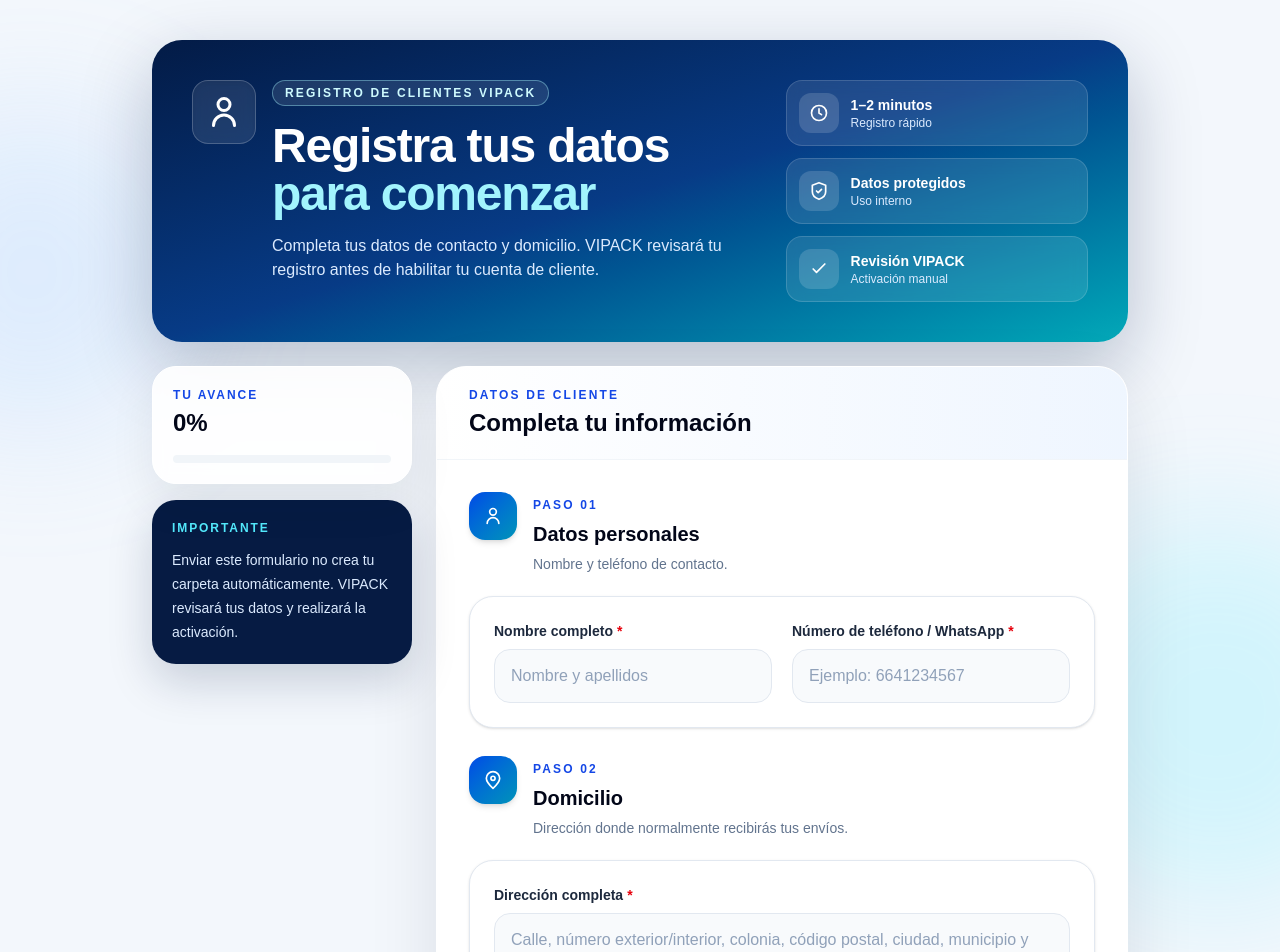
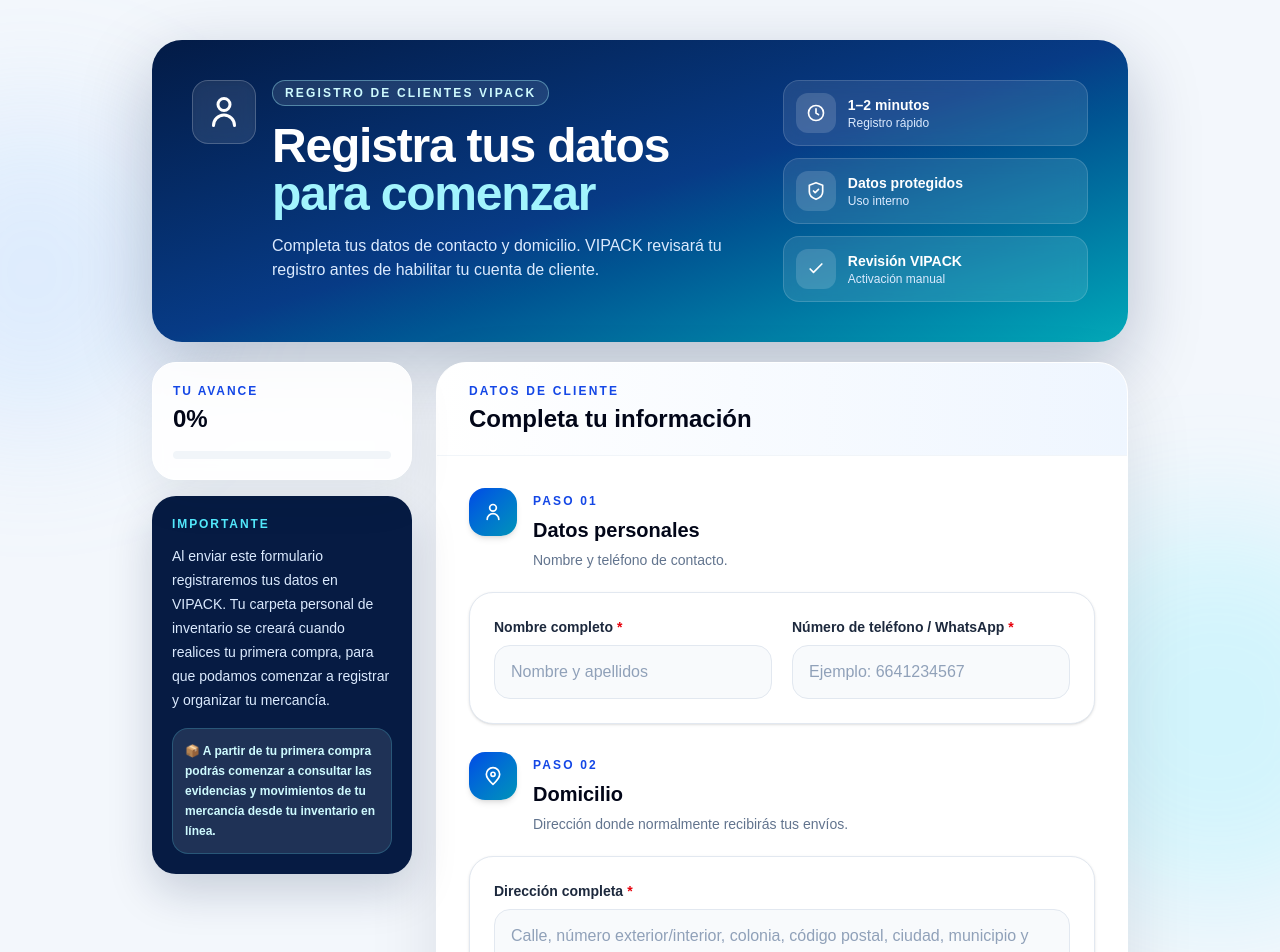
Before and after one commit to VIPACKEnvios/vipack-tracking-system, a Next.js app: page /registro-cliente in a window 1280 px wide. Shown: the top 952 px of the page. Built offline with nearby package versions, Linux system fonts and the light colour scheme.

Commit message:
Mejora registro de clientes en movil

```diff
--- a/app/registro-cliente/page.tsx
+++ b/app/registro-cliente/page.tsx
@@ -215,9 +215,9 @@
     <main className="relative min-h-screen overflow-hidden bg-[#f3f7fc] text-slate-900">
       <DecoracionFondo />
 
-      <div className="relative mx-auto max-w-5xl px-4 py-6 sm:px-6 md:py-10">
-        <header className="mb-6 overflow-hidden rounded-[30px] bg-gradient-to-br from-[#031b46] via-[#073b86] to-[#05a9b8] text-white shadow-[0_24px_70px_rgba(3,27,70,0.25)]">
-          <div className="grid gap-8 px-6 py-8 md:grid-cols-[1.3fr_0.7fr] md:px-10 md:py-10">
+      <div className="relative mx-auto w-full max-w-5xl px-3 py-4 sm:px-6 sm:py-6 md:py-10">
+        <header className="mb-5 overflow-hidden rounded-[24px] sm:rounded-[30px] bg-gradient-to-br from-[#031b46] via-[#073b86] to-[#05a9b8] text-white shadow-[0_24px_70px_rgba(3,27,70,0.25)]">
+          <div className="grid gap-6 px-4 py-6 sm:px-6 sm:py-8 md:grid-cols-[1.3fr_0.7fr] md:px-10 md:py-10">
             <div className="flex items-start gap-4">
               <div className="flex h-16 w-16 shrink-0 items-center justify-center rounded-2xl border border-white/20 bg-white/10 shadow-inner backdrop-blur">
                 <IconoUsuario className="h-9 w-9" />
@@ -228,7 +228,7 @@
                   Registro de clientes VIPACK
                 </span>
 
-                <h1 className="mt-4 text-3xl font-black tracking-tight sm:text-4xl md:text-5xl">
+                <h1 className="mt-4 text-2xl font-black tracking-tight sm:text-4xl md:text-5xl">
                   Registra tus datos
                   <span className="block text-cyan-200">
                     para comenzar
@@ -272,7 +272,7 @@
         </header>
 
         {registroExitoso ? (
-          <section className="overflow-hidden rounded-[30px] border border-white bg-white shadow-[0_24px_70px_rgba(15,23,42,0.10)]">
+          <section className="min-w-0 overflow-hidden rounded-[24px] border border-white bg-white shadow-[0_24px_70px_rgba(15,23,42,0.10)] sm:rounded-[30px]">
             <div className="bg-gradient-to-br from-emerald-600 via-teal-600 to-cyan-600 px-6 py-10 text-center text-white">
               <div className="mx-auto flex h-20 w-20 items-center justify-center rounded-full bg-white text-emerald-600 shadow-xl">
                 <IconoCheck className="h-10 w-10" />
@@ -306,16 +306,15 @@
 
                 <div className="mt-4 space-y-3 text-sm leading-6 text-slate-600">
                   <p>
-                    1. VIPACK revisará tus datos.
+                    1. Tus datos quedarán registrados en VIPACK.
                   </p>
                   <p>
-                    2. Cuando tu registro sea aprobado,
-                    se creará tu número de cliente y tu
-                    carpeta de inventario.
+                    2. Cuando realices tu primera compra, VIPACK creará tu
+                    número de cliente y tu carpeta personal de inventario.
                   </p>
                   <p>
-                    3. Recibirás la información necesaria
-                    para utilizar el servicio.
+                    3. Desde ese momento podrás comenzar a consultar las
+                    evidencias y movimientos de tu mercancía.
                   </p>
                 </div>
               </div>
@@ -332,7 +331,7 @@
             </div>
           </section>
         ) : (
-          <div className="grid items-start gap-6 lg:grid-cols-[260px_1fr]">
+          <div className="grid min-w-0 items-start gap-4 sm:gap-6 lg:grid-cols-[260px_minmax(0,1fr)]">
             <aside className="space-y-4 lg:sticky lg:top-6">
               <section className="rounded-3xl border border-white bg-white/90 p-5 shadow-[0_18px_45px_rgba(15,23,42,0.08)] backdrop-blur">
                 <p className="text-xs font-black uppercase tracking-[0.16em] text-blue-700">
@@ -360,11 +359,19 @@
                 </p>
 
                 <p className="mt-3 text-sm leading-6 text-blue-100">
-                  Enviar este formulario no crea tu
-                  carpeta automáticamente. VIPACK
-                  revisará tus datos y realizará la
-                  activación.
+                  Al enviar este formulario registraremos tus datos en VIPACK.
+                  Tu carpeta personal de inventario se creará cuando realices
+                  tu primera compra, para que podamos comenzar a registrar y
+                  organizar tu mercancía.
                 </p>
+
+                <div className="mt-4 rounded-2xl border border-cyan-300/20 bg-white/10 p-3">
+                  <p className="text-xs font-bold leading-5 text-cyan-100">
+                    📦 A partir de tu primera compra podrás comenzar a consultar
+                    las evidencias y movimientos de tu mercancía desde tu
+                    inventario en línea.
+                  </p>
+                </div>
               </section>
             </aside>
 
@@ -372,7 +379,7 @@
               onSubmit={
                 enviarFormulario
               }
-              className="overflow-hidden rounded-[30px] border border-white bg-white shadow-[0_24px_70px_rgba(15,23,42,0.10)]"
+              className="min-w-0 overflow-hidden rounded-[24px] border border-white bg-white shadow-[0_24px_70px_rgba(15,23,42,0.10)] sm:rounded-[30px]"
             >
               <div className="border-b border-slate-100 bg-gradient-to-r from-white to-blue-50 px-5 py-5 sm:px-8">
                 <p className="text-xs font-black uppercase tracking-[0.18em] text-blue-700">
@@ -384,7 +391,7 @@
                 </h2>
               </div>
 
-              <div className="space-y-7 p-5 sm:p-8">
+              <div className="space-y-6 p-4 sm:space-y-7 sm:p-8">
                 <SeccionFormulario
                   numero="01"
                   titulo="Datos personales"
@@ -457,7 +464,7 @@
                         required
                         rows={4}
                         placeholder="Calle, número exterior/interior, colonia, código postal, ciudad, municipio y estado"
-                        className="w-full rounded-2xl border border-slate-200 bg-slate-50 px-4 py-3.5 text-slate-900 outline-none transition placeholder:text-slate-400 hover:border-slate-300 focus:border-blue-600 focus:bg-white focus:ring-4 focus:ring-blue-100"
+                        className="w-full min-w-0 rounded-2xl border border-slate-200 bg-slate-50 px-4 py-3.5 text-base text-slate-900 outline-none transition placeholder:text-slate-400 hover:border-slate-300 focus:border-blue-600 focus:bg-white focus:ring-4 focus:ring-blue-100 sm:text-sm"
                       />
                     </div>
 
@@ -485,7 +492,7 @@
                         required
                         rows={3}
                         placeholder="Ejemplo: casa color blanco, portón negro, frente a una farmacia"
-                        className="w-full rounded-2xl border border-slate-200 bg-slate-50 px-4 py-3.5 text-slate-900 outline-none transition placeholder:text-slate-400 hover:border-slate-300 focus:border-blue-600 focus:bg-white focus:ring-4 focus:ring-blue-100"
+                        className="w-full min-w-0 rounded-2xl border border-slate-200 bg-slate-50 px-4 py-3.5 text-base text-slate-900 outline-none transition placeholder:text-slate-400 hover:border-slate-300 focus:border-blue-600 focus:bg-white focus:ring-4 focus:ring-blue-100 sm:text-sm"
                       />
                     </div>
                   </div>
@@ -580,7 +587,7 @@
         </div>
       </div>
 
-      <div className="rounded-3xl border border-slate-200 bg-white p-5 shadow-sm sm:p-6">
+      <div className="min-w-0 rounded-2xl border border-slate-200 bg-white p-4 shadow-sm sm:rounded-3xl sm:p-6">
         {children}
       </div>
     </section>
@@ -648,7 +655,7 @@
         required={requerido}
         inputMode={inputMode}
         maxLength={maxLength}
-        className="w-full rounded-2xl border border-slate-200 bg-slate-50 px-4 py-3.5 text-slate-900 outline-none transition placeholder:text-slate-400 hover:border-slate-300 focus:border-blue-600 focus:bg-white focus:ring-4 focus:ring-blue-100"
+        className="w-full min-w-0 rounded-2xl border border-slate-200 bg-slate-50 px-4 py-3.5 text-base text-slate-900 outline-none transition placeholder:text-slate-400 hover:border-slate-300 focus:border-blue-600 focus:bg-white focus:ring-4 focus:ring-blue-100 sm:text-sm"
       />
     </div>
   );
```
